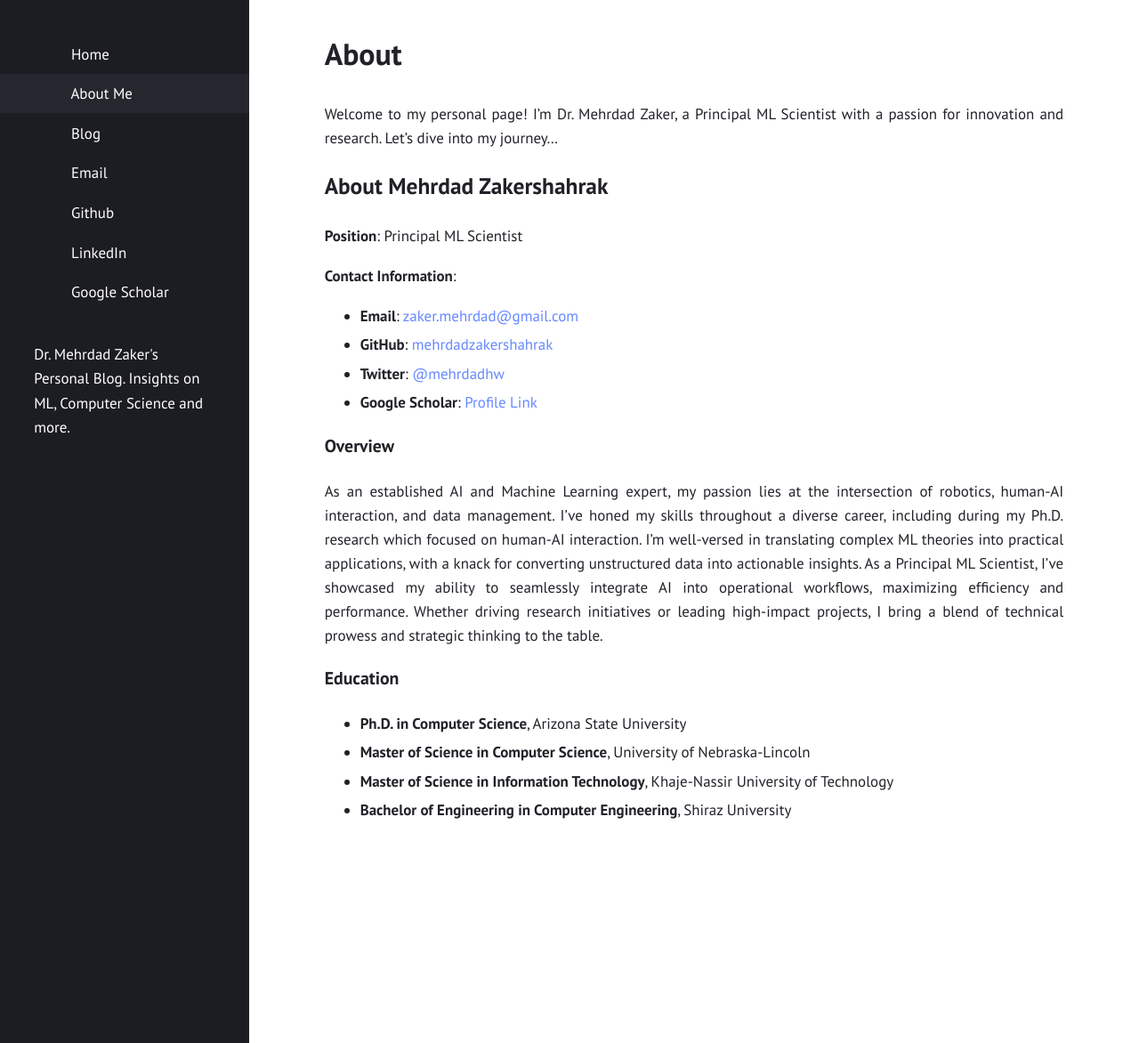
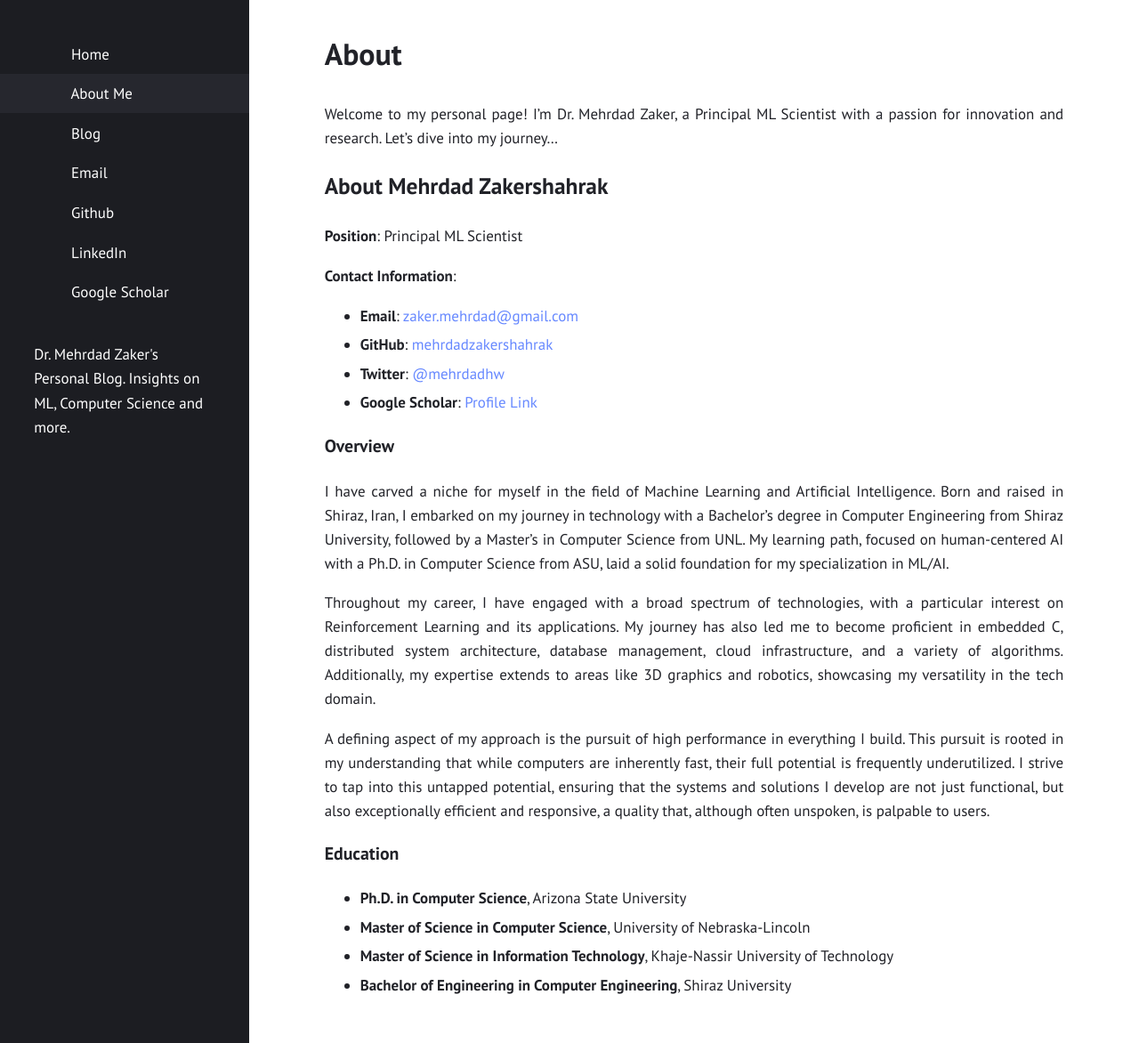
Before and after one commit to mehrdadzakershahrak/mehrdadzakershahrak.github.io, a Jekyll site: the page built from about.markdown, in a window 1280 px wide and 1172 px high. Shown: the whole window at 89% size. Built offline with Jekyll 4.4.1, drawn with Linux system fonts in a browser that asks for light colours.

Commit message:
updated my about me

```diff
--- a/about.markdown
+++ b/about.markdown
@@ -18,7 +18,11 @@ Welcome to my personal page! I'm Dr. Mehrdad Zaker, a Principal ML Scientist wit
 
 ### Overview
 
-As an established AI and Machine Learning expert, my passion lies at the intersection of robotics, human-AI interaction, and data management. I've honed my skills throughout a diverse career, including during my Ph.D. research which focused on human-AI interaction. I'm well-versed in translating complex ML theories into practical applications, with a knack for converting unstructured data into actionable insights. As a Principal ML Scientist, I've showcased my ability to seamlessly integrate AI into operational workflows, maximizing efficiency and performance. Whether driving research initiatives or leading high-impact projects, I bring a blend of technical prowess and strategic thinking to the table.
+I have carved a niche for myself in the field of Machine Learning and Artificial Intelligence. Born and raised in Shiraz, Iran, I embarked on my journey in technology with a Bachelor’s degree in Computer Engineering from Shiraz University, followed by a Master's in Computer Science from UNL. My learning path, focused on human-centered AI with a Ph.D. in Computer Science from ASU, laid a solid foundation for my specialization in ML/AI.
+
+Throughout my career, I have engaged with a broad spectrum of technologies, with a particular interest on Reinforcement Learning and its applications. My journey has also led me to become proficient in embedded C, distributed system architecture, database management, cloud infrastructure, and a variety of algorithms. Additionally, my expertise extends to areas like 3D graphics and robotics, showcasing my versatility in the tech domain.
+
+A defining aspect of my approach is the pursuit of high performance in everything I build. This pursuit is rooted in my understanding that while computers are inherently fast, their full potential is frequently underutilized. I strive to tap into this untapped potential, ensuring that the systems and solutions I develop are not just functional, but also exceptionally efficient and responsive, a quality that, although often unspoken, is palpable to users.
 
 ### Education
 
```
